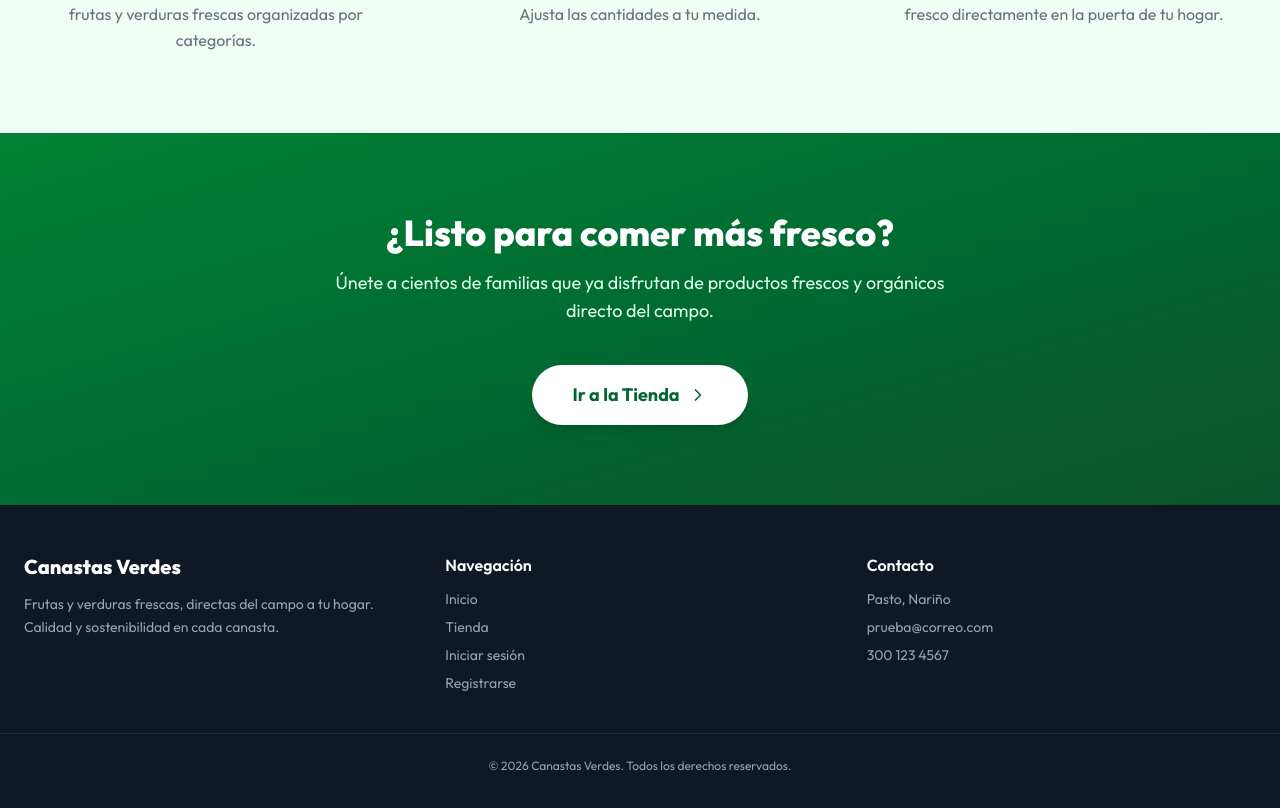
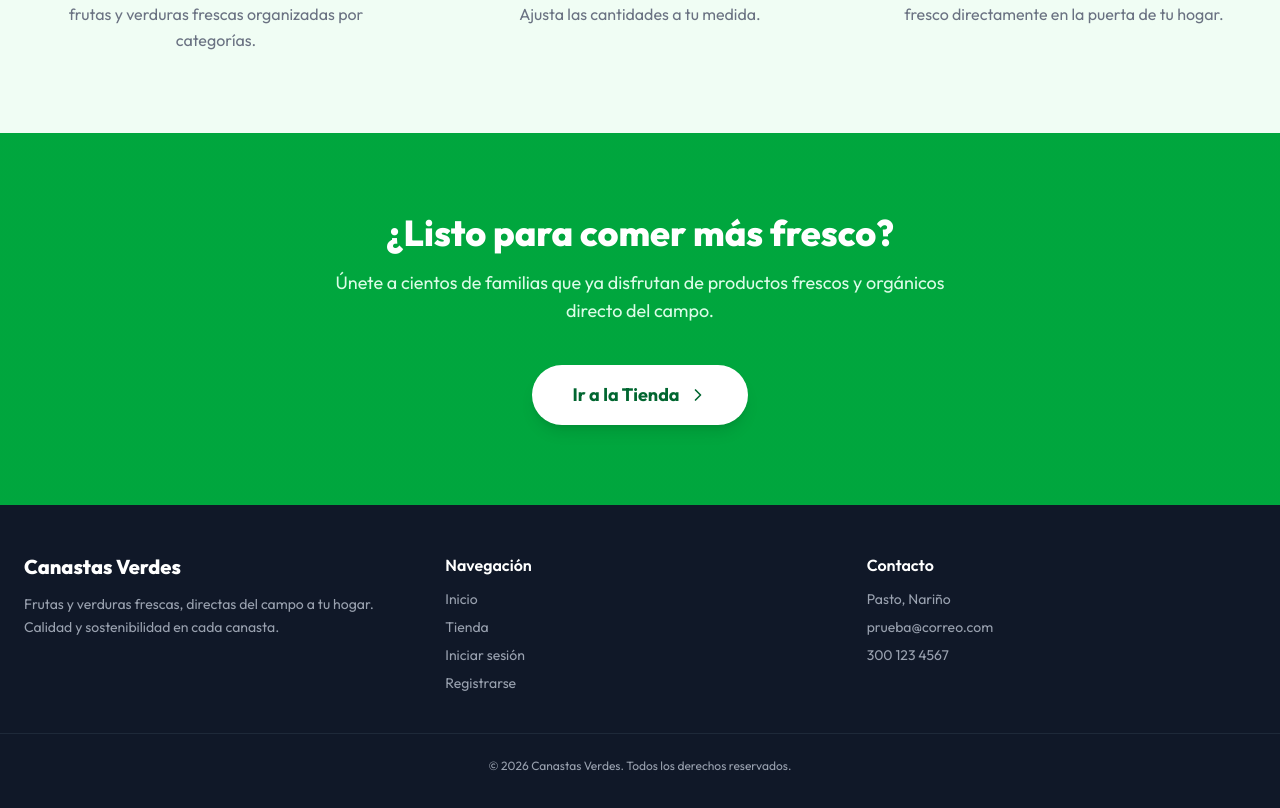
Before and after one commit to LuisCriollo-98/canastas_verdes, a Next.js app in the folder frontend/: page /home in a window 1280 px wide. Shown: the part 2382-3190 px from the top of the page. Built offline with nearby package versions, Linux system fonts and the light colour scheme; no server answers.

Commit message:
Cambiando colores de pagina

```diff
--- a/frontend/app/(home)/home/page.tsx
+++ b/frontend/app/(home)/home/page.tsx
@@ -204,7 +204,7 @@
       </section>
 
       {/* ── CTA ──────────────────────────────────────────── */}
-      <section className="py-20 bg-gradient-to-br from-green-700 to-green-900 text-white text-center">
+      <section className="py-20 bg-gradient-to-br from-green-600 to-green-600 text-white text-center">
         <div className="max-w-2xl mx-auto px-6">
           <h2 className="text-3xl sm:text-4xl font-extrabold mb-4">
             ¿Listo para comer más fresco?
```
